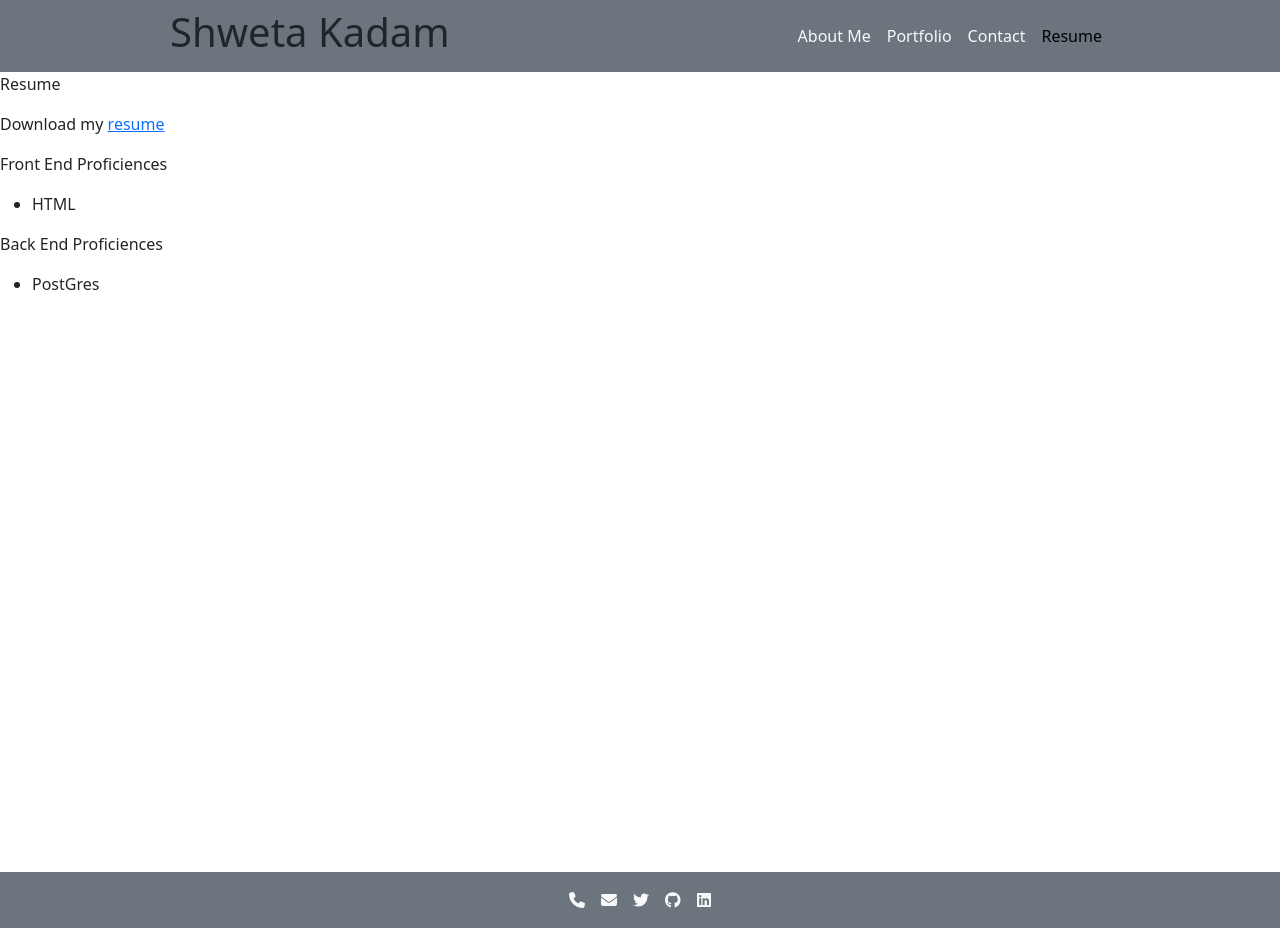
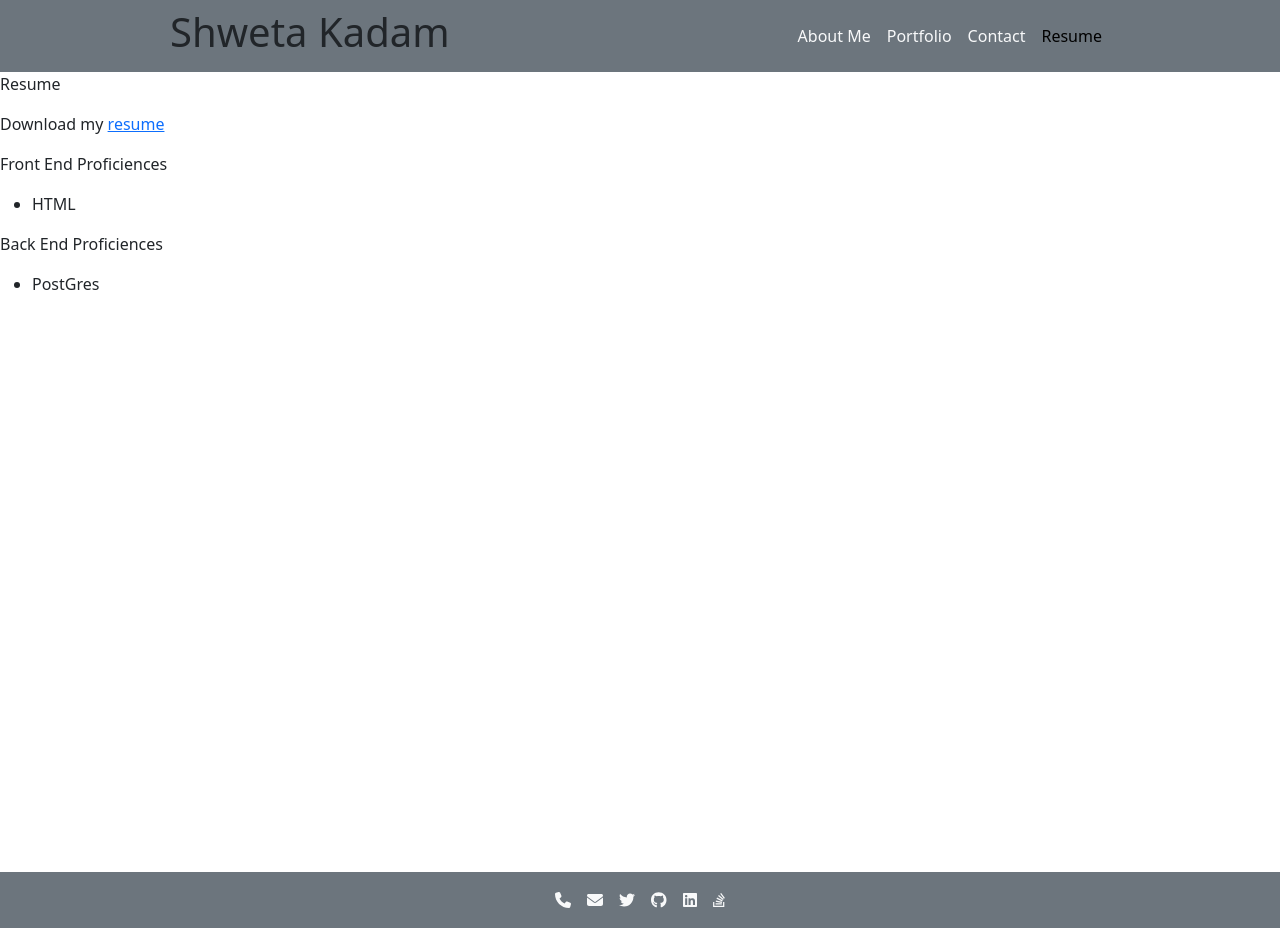
Before and after one commit to shwetakadam5/myportfolio-react, a React (Vite) app: page /resume in a window 1280 px wide. Built offline with nearby package versions, Linux system fonts and the light colour scheme.

Commit message:
Icon for stackoverflow

```diff
--- a/src/components/Footer.jsx
+++ b/src/components/Footer.jsx
@@ -7,6 +7,7 @@ import {
   faTwitter,
   faGithub,
   faLinkedin,
+  faStackOverflow,
 } from "@fortawesome/free-brands-svg-icons";
 export default function Nav() {
   // The Navbar UI component will render each of the Link elements in the links prop
@@ -47,6 +48,13 @@ export default function Nav() {
           >
             <FontAwesomeIcon icon={faLinkedin} />
           </Link>,
+          <Link
+            key={6}
+            className="nav-link text-light"
+            to="https://stackoverflow.com/users/23349379/shwetaz"
+          >
+            <FontAwesomeIcon icon={faStackOverflow} />
+          </Link>,
         ]}
       />
     </div>
```
